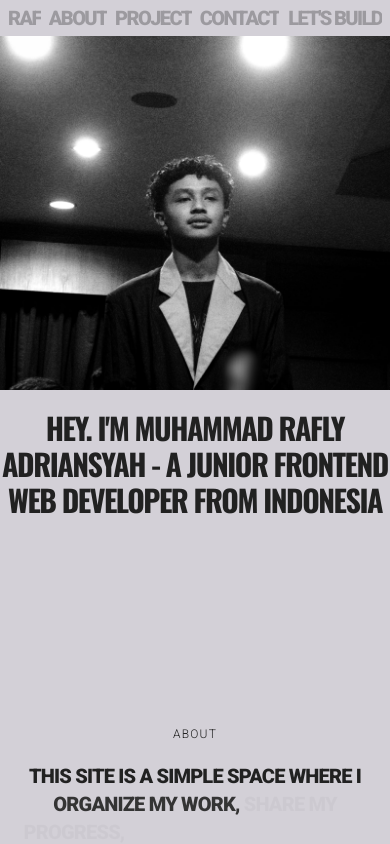
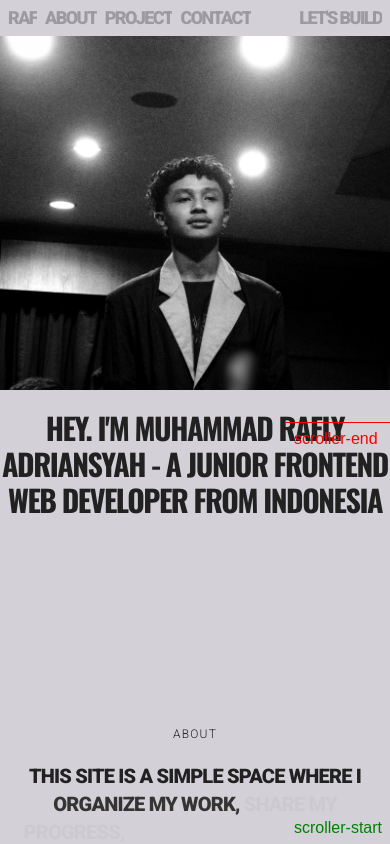
Before and after one commit to rafly-id/personal-portfolio, a React (Vite) app: page / in a window 390 px wide. Shown: the top 844 px of the page. Built offline with nearby package versions, Linux system fonts and the light colour scheme.

Commit message:
fix issue scroll , r

```diff
--- a/src/components/Contact.jsx
+++ b/src/components/Contact.jsx
@@ -63,7 +63,8 @@ const Contact = () => {
     ref: sectionRef,
     itemSelector: ".ani",
     triggerOptions: {
-      toggleAction: "play none none none",
+      start: "center bottom",
+      markers: true,
     },
     options: {
       stagger: 0.2,
--- a/src/components/Nav.jsx
+++ b/src/components/Nav.jsx
@@ -84,7 +84,7 @@ const Nav = () => {
       className="nav-fixed bg-putih text-hitam md:bg-transparent px-2 md:px-5 py-1 -tracking-widest"
       ref={navRef}
     >
-      <div className="flex justify-between text-xl md:text-4xl font-black uppercase">
+      <div className="flex justify-between text-lg md:text-4xl font-black uppercase">
         <div className="flex gap-2 md:gap-5">
           <NavLink href="#home" label="Raf" />
           <NavLink href="#about" label="About" />
```
